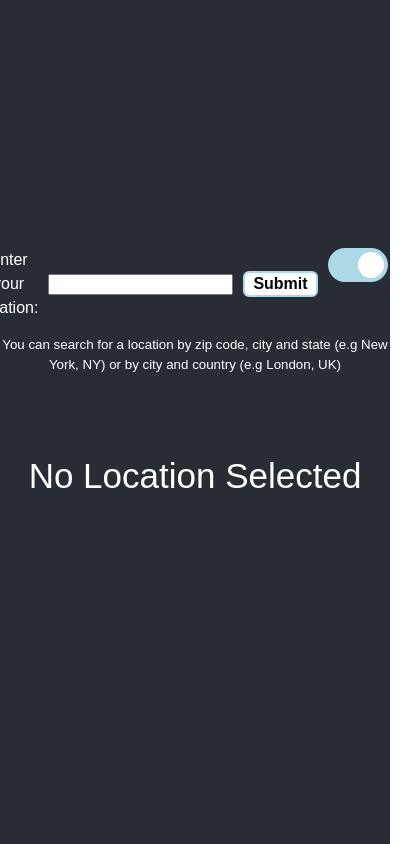
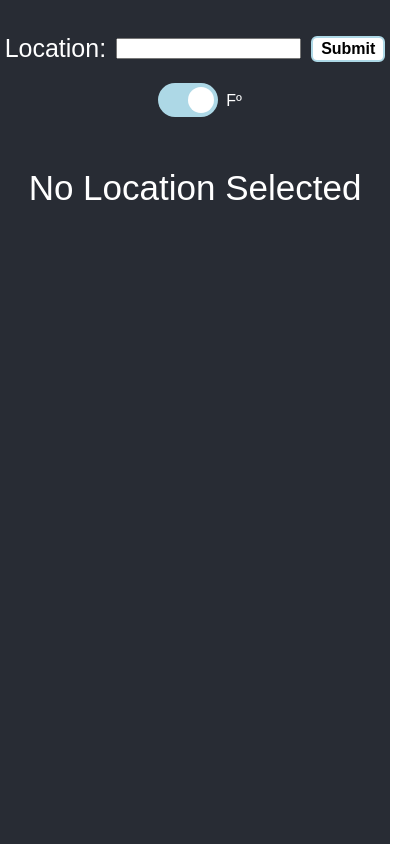
Before and after one commit to mszekalski/Weather-App, a React (Create React App) app: page / in a window 390 px wide. Shown: the whole page, 411 px wide, since content can reach past the window. Built offline with nearby package versions, Linux system fonts and the light colour scheme.

Commit message:
finished responsive design

```diff
--- a/src/App.css
+++ b/src/App.css
@@ -74,7 +74,12 @@ img {
 
 .day-container {
   width: 14.285714285714286%;
-  height: 100%;
+  height: auto;
+  border-style: solid;
+  border-width: 5px;
+  border-color: white;
+  border-radius: 25px;
+  margin: 5px;
 }
 
 .weather-content-container {
@@ -97,7 +102,7 @@ img {
   display: flex;
   flex-direction: column;
 
-  margin-top: 30px;
+  margin-top: 10px;
   margin-bottom: 30px;
 }
 
@@ -169,15 +174,108 @@ img {
   color: red;
 }
 
+.short-text {
+  display: none;
+}
+
 @media only screen and (max-width: 1000px) {
+  .App {
+    text-align: center;
+    height: 100%;
+    font-family: Arial, Helvetica, sans-serif;
+  }
+
+  .current-location-div {
+    font-size: 85%;
+  }
+
+  .full-text {
+    display: none;
+  }
+
+  .short-text {
+    display: flex;
+    font-size: 25px;
+  }
+
+  .weather-list-container {
+    overflow: scroll;
+  }
   .weather-list {
     flex-direction: column;
     align-items: center;
   }
 
-  /*.box {
+  .day-high,
+  .day-low {
+    padding-left: 10px;
+  }
+
+  .day-weather,
+  .instructions {
+    display: none;
+  }
+
+  .weather-content-container {
+    height: 100%;
+    width: 100%;
+    display: flex;
+    justify-content: center;
+    align-items: center;
+
+    font-size: 25px;
+  }
+
+  .weather-list-container {
+    height: 100%;
+  }
+
+  .content-div {
+    background-color: #282c34;
+    min-height: 100vh;
+    height: 100%;
+    display: flex;
+    flex-direction: column;
+    align-items: center;
+    justify-content: center;
+    color: white;
+  }
+
+  .day-container {
+    width: 94%;
     margin: 15px 0;
-    width: 50%;
-    height: 500px;
-  }*/
+    height: 14.285714285714286%;
+  }
+
+  .form-content-container {
+    flex-direction: column;
+    justify-content: center;
+    align-items: center;
+  }
+
+  .img-div {
+    height: 30px;
+    width: 30px;
+    margin-left: 10px;
+  }
+
+  .weather-form {
+    height: 100%;
+    margin-top: 30px;
+  }
+
+  .slider-div {
+    padding: 15px;
+    position: relative;
+    bottom: 0;
+  }
+
+  .day-name {
+    font-size: 75%;
+    margin-left: 7px;
+  }
+
+  .location {
+    content: "Location";
+  }
 }
--- a/src/components/App.js
+++ b/src/components/App.js
@@ -105,7 +105,12 @@ class App extends Component {
           <div className="weather-form-container">
             <div className="form-content-container">
               <form className="weather-form" onSubmit={this.handleSubmit}>
-                <label htmlFor="location">Enter your location: </label>
+                <label className="location full-text" htmlFor="location">
+                  Enter your location:{" "}
+                </label>
+                <label className="location short-text" htmlFor="location">
+                  Location:{" "}
+                </label>
                 <input
                   className="weather-input"
                   id="location"
--- a/src/components/weather_item.js
+++ b/src/components/weather_item.js
@@ -29,7 +29,7 @@ class WeatherItem extends React.Component {
       <li className="day-container">
         <div className="weather-content-container">
           <div className="day-name">{dayOfTheWeek}</div>
-          <div>
+          <div className="img-div">
             <img
               src={`https://cdn.aerisapi.com/wxicons/v2/${
                 this.props.dayInfo.icon
```
Also changed, not shown: 1 other file (tests, documents, lock files or other folders).
